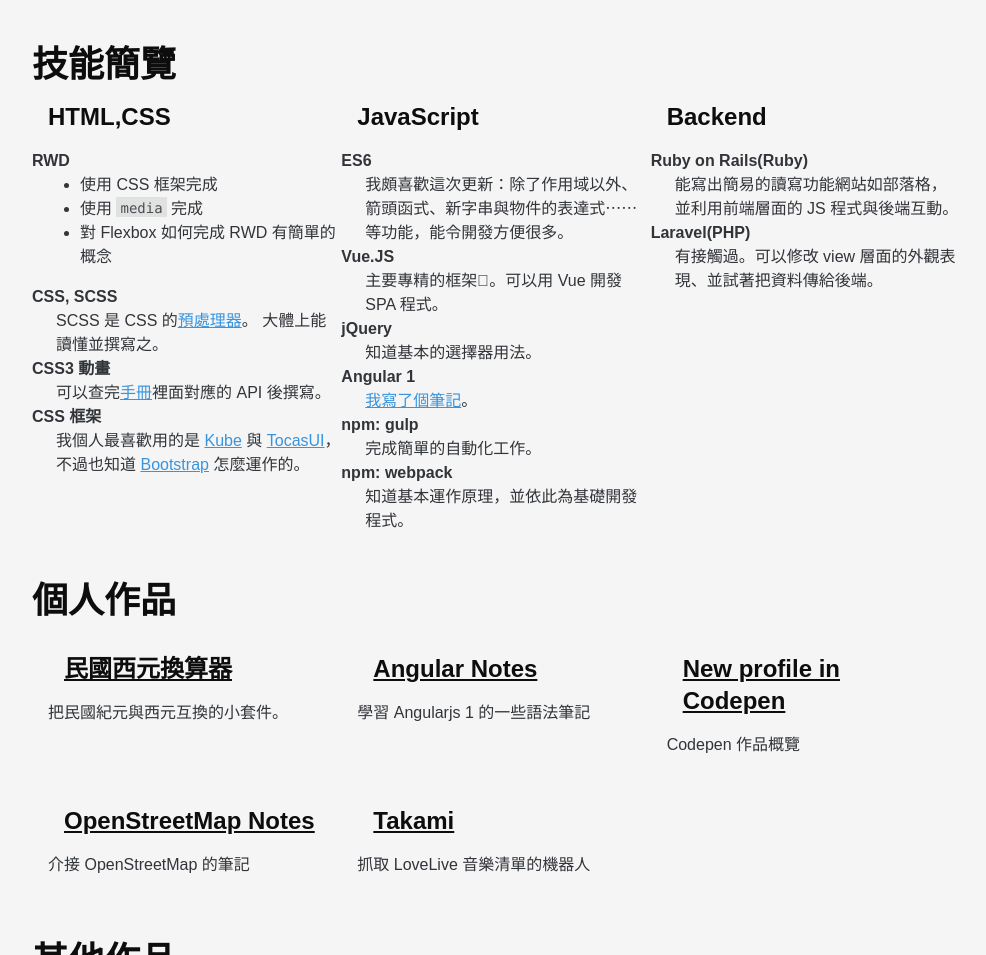
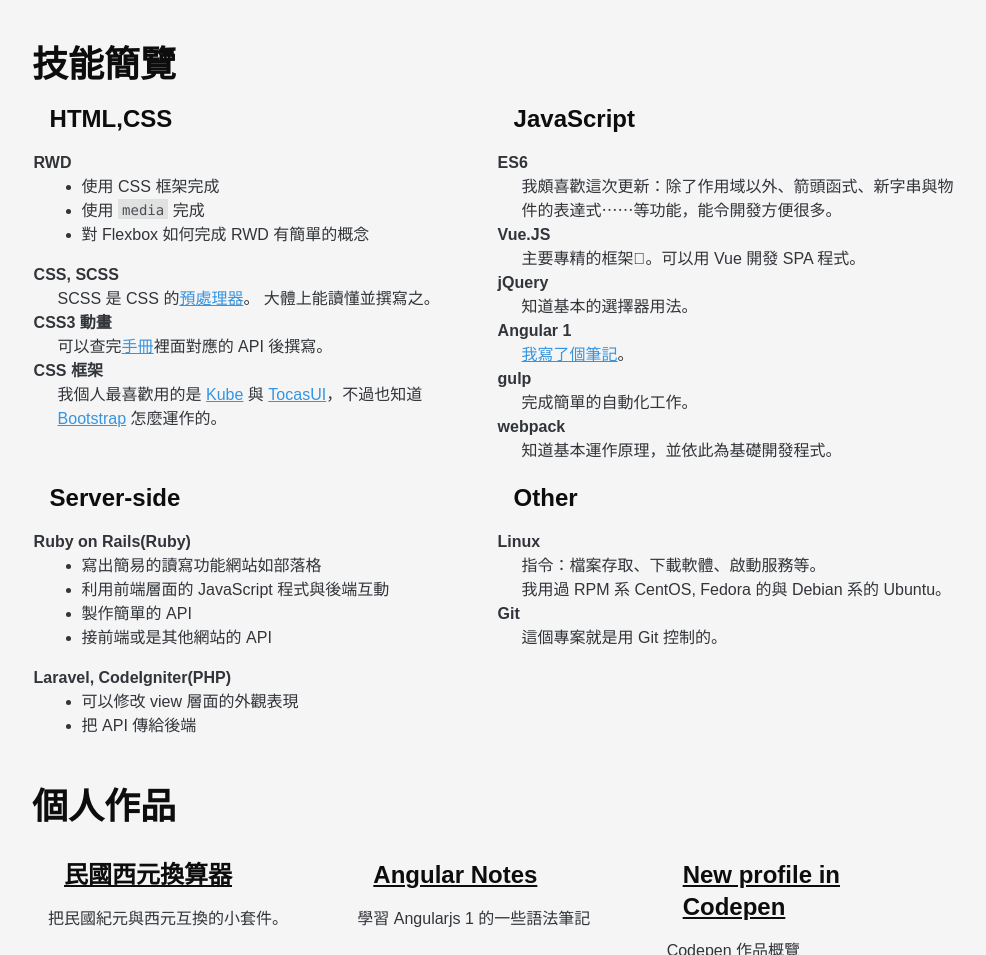
Before and after one commit to iigmir/new-profile, a website: page docs/index.html in a window 1280 px wide. Shown: the part 1867-2822 px from the top of the page, without its empty margins (144-1130 px from the left). Drawn offline with nearby package versions, Linux system fonts and the light colour scheme; no server answers.

Commit message:
Write skill

```diff
--- a/docs/index.html
+++ b/docs/index.html
@@ -71,7 +71,7 @@
             <article id="skill">
 <h2>技能簡覽</h2>
 <div class="row auto">
-    <div class="col col-4">
+    <div class="col col-6">
         <h3>HTML,CSS</h3>
         <dl>
             <dt>RWD</dt>
@@ -101,7 +101,7 @@
             </dd>
         </dl>
     </div>
-    <div class="col col-4">
+    <div class="col col-6">
         <h3>JavaScript</h3>
         <dl>
             <dt>ES6</dt>
@@ -112,19 +112,45 @@
             <dd>知道基本的選擇器用法。</dd>
             <dt>Angular 1</dt>
             <dd> <a href="https://iigmir.github.io/angularjs-notes/">我寫了個筆記</a>。 </dd>
-            <dt>npm: gulp</dt>
+            <dt>gulp</dt>
             <dd>完成簡單的自動化工作。</dd>
-            <dt>npm: webpack</dt>
+            <dt>webpack</dt>
             <dd>知道基本運作原理，並依此為基礎開發程式。</dd>
         </dl>
     </div>
-    <div class="col col-4">
-        <h3>Backend</h3>
+</div>
+<div class="row auto">
+    <div class="col col-6">
+        <h3>Server-side</h3>
         <dl>
             <dt>Ruby on Rails(Ruby)</dt>
-            <dd>能寫出簡易的讀寫功能網站如部落格，並利用前端層面的 JS 程式與後端互動。</dd>
-            <dt>Laravel(PHP)</dt>
-            <dd>有接觸過。可以修改 view 層面的外觀表現、並試著把資料傳給後端。</dd>
+            <dd>
+                <ul>
+                    <li>寫出簡易的讀寫功能網站如部落格</li>
+                    <li>利用前端層面的 JavaScript 程式與後端互動</li>
+                    <li>製作簡單的 API</li>
+                    <li>接前端或是其他網站的 API</li>
+                </ul>
+            </dd>
+            <dt>Laravel, CodeIgniter(PHP)</dt>
+            <dd>
+                <ul>
+                    <li>可以修改 view 層面的外觀表現</li>
+                    <li>把 API 傳給後端</li>
+                </ul>
+            </dd>
+        </dl>
+    </div>
+    <div class="col col-6">
+        <h3>Other</h3>
+        <dl>
+            <dt>Linux</dt>
+            <dd>
+                指令：檔案存取、下載軟體、啟動服務等。 <br />
+                我用過 RPM 系 CentOS, Fedora 的與 Debian 系的 Ubuntu。
+            </dd>
+            <dt>Git</dt>
+            <dd>這個專案就是用 Git 控制的。</dd>
         </dl>
     </div>
 </div>
--- a/src/scss/index.scss
+++ b/src/scss/index.scss
@@ -83,6 +83,13 @@ main
             }
         }
     }
+    #skill
+    {
+        .col
+        {
+            padding: 0.1rem;
+        }
+    }
 }
 
 footer
```
Also changed, not shown: src/html/skill.html (+35 -9 lines), docs/css/index.css.
